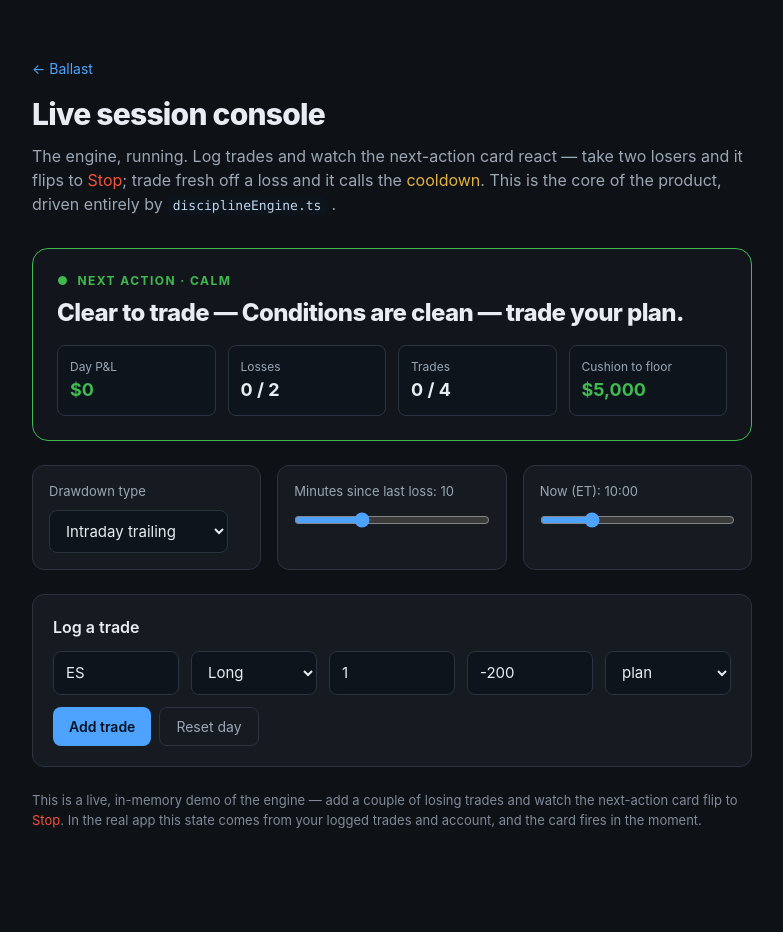
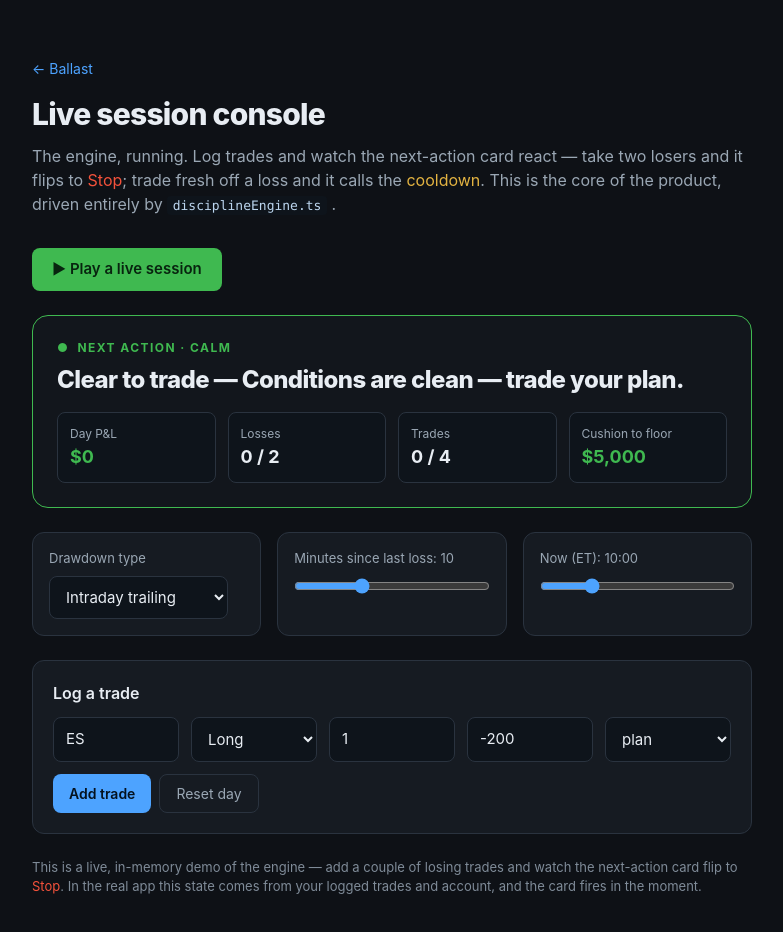
Before and after one commit to jonathanfalkowski-byte/Ballast, a Next.js app in the folder apps/web/: page /session in a window 1280 px wide. Shown: the top 932 px of the page, without its empty margins (248-1031 px from the left). Before the commit the page ends 886 px from the top, so only its background shows below. Built offline with nearby package versions, Linux system fonts and the light colour scheme.

Commit message:
Add auto-play demo to session console

```diff
--- a/apps/web/components/SessionConsole.tsx
+++ b/apps/web/components/SessionConsole.tsx
@@ -29,6 +29,8 @@ export default function SessionConsole() {
   const [draft, setDraft] = useState<Trade>({ id: 0, symbol: "ES", direction: "long", contracts: 1, pnl: 0, tag: "plan" });
   // P&L kept as a string so a leading "-" can be typed (a number-coerced input drops it).
   const [pnlStr, setPnlStr] = useState("-200");
+  const [playing, setPlaying] = useState(false);
+  const [caption, setCaption] = useState("");
 
   // Derive session state from the log
   const dailyPnl = trades.reduce((s, t) => s + t.pnl, 0);
@@ -63,10 +65,50 @@ export default function SessionConsole() {
     setTrades((t) => [...t, { ...draft, pnl, id: Date.now() }]);
     setMins(0); // just traded — cooldown clock resets
   }
-  function reset() { setTrades([]); setPnlStr("-200"); setMins(10); }
+  function reset() { setTrades([]); setPnlStr("-200"); setMins(10); setCaption(""); }
+
+  // Auto-play a realistic give-back spiral so a visitor watches the engine work, hands-free.
+  const DEMO: Array<Trade & { note: string }> = [
+    { id: 1, symbol: "ES", direction: "long", contracts: 1, pnl: 250, tag: "a_plus", note: "A clean A+ setup — up early." },
+    { id: 2, symbol: "NQ", direction: "long", contracts: 1, pnl: 150, tag: "plan", note: "Another by the plan. Up $400, feeling good." },
+    { id: 3, symbol: "ES", direction: "short", contracts: 1, pnl: -200, tag: "plan", note: "First loss — the 5-minute tilt window opens." },
+    { id: 4, symbol: "NQ", direction: "long", contracts: 2, pnl: -250, tag: "revenge", note: "Sizing up to get it back — the revenge trade. Second loss." },
+  ];
+  const sleep = (ms: number) => new Promise((r) => setTimeout(r, ms));
+
+  async function playDemo() {
+    if (playing) return;
+    setPlaying(true);
+    setTrades([]); setMins(10); setNow(600); setDdType("intraday");
+    setCaption("Watch the next-action card react as the session unfolds…");
+    await sleep(1400);
+    const acc: Trade[] = [];
+    for (let i = 0; i < DEMO.length; i++) {
+      const step = DEMO[i];
+      acc.push({ id: Date.now() + i, symbol: step.symbol, direction: step.direction, contracts: step.contracts, pnl: step.pnl, tag: step.tag });
+      setTrades([...acc]);
+      setMins(step.pnl < 0 ? 0 : 12); // a fresh loss opens the cooldown window
+      setCaption(step.note);
+      await sleep(2100);
+    }
+    setCaption("Stopped at two losses — before the third trade that does the real damage.");
+    setPlaying(false);
+  }
 
   return (
     <div className="space-y-6">
+      {/* Auto-play: let a visitor watch the engine work without typing anything. */}
+      <div className="flex flex-wrap items-center gap-3">
+        <button
+          onClick={playDemo}
+          disabled={playing}
+          className="rounded-lg bg-[#3fb950] px-5 py-2.5 text-[15px] font-semibold text-[#08240f] disabled:opacity-60"
+        >
+          {playing ? "▶ Playing…" : "▶ Play a live session"}
+        </button>
+        {caption && <span className="text-[14px] text-[#c7d1db]">{caption}</span>}
+      </div>
+
       {/* The next-action card — the product's core surface */}
       <div className="rounded-2xl border p-6" style={{ borderColor: color, background: "#12161c" }}>
         <div className="flex items-center gap-2 text-xs font-bold uppercase tracking-[0.12em]" style={{ color }}>
@@ -119,8 +161,8 @@ export default function SessionConsole() {
           </select>
         </div>
         <div className="mt-3 flex gap-2">
-          <button onClick={addTrade} className="rounded-lg bg-[#4da3ff] px-4 py-2 text-[14px] font-semibold text-[#04121f]">Add trade</button>
-          <button onClick={reset} className="rounded-lg border border-[#2a333f] px-4 py-2 text-[14px] text-[#9aa7b4]">Reset day</button>
+          <button onClick={addTrade} disabled={playing} className="rounded-lg bg-[#4da3ff] px-4 py-2 text-[14px] font-semibold text-[#04121f] disabled:opacity-60">Add trade</button>
+          <button onClick={reset} disabled={playing} className="rounded-lg border border-[#2a333f] px-4 py-2 text-[14px] text-[#9aa7b4] disabled:opacity-60">Reset day</button>
         </div>
 
         {trades.length > 0 && (
```
